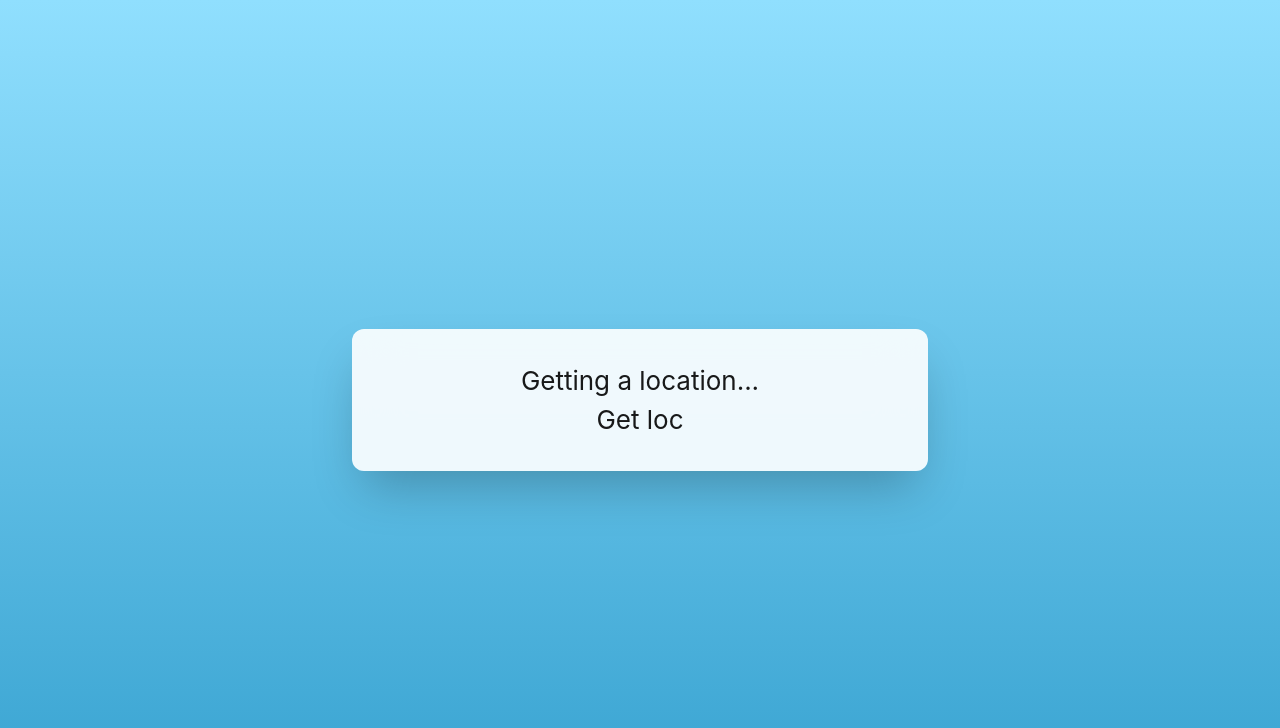
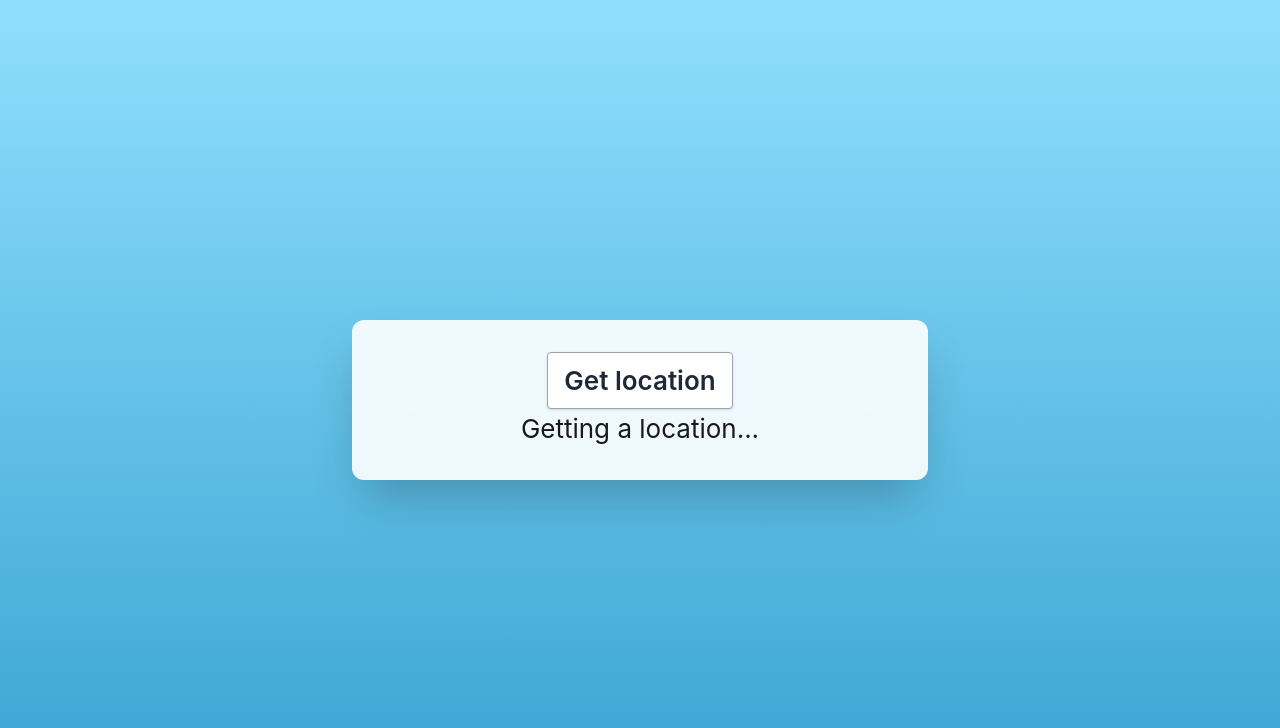
Before and after one commit to krytoss/weather, a React (Create React App) app: page / in a window 1280 px wide. Shown: the top 728 px of the page. Built offline with nearby package versions, Linux system fonts and the light colour scheme; no server answers; the HTML template or start-up script is replaced by a standard one.

Commit message:
added button component

```diff
--- /dev/null
+++ b/src/components/Button.js
@@ -0,0 +1,17 @@
+const Button = ({ value, className, onClick }) => {
+
+    const handleClick = () => {
+        onClick()
+    }
+
+    return (
+        <button
+            className={'btn font-semibold py-2 px-4 border rounded shadow ' + className}
+            onClick={ handleClick }
+        >
+            {value}
+        </button>
+    )
+}
+
+export default Button
--- a/src/components/WeatherApp.js
+++ b/src/components/WeatherApp.js
@@ -1,4 +1,5 @@
 import { useState, useEffect, useCallback } from "react"
+import Button from "./Button"
 
 const WeatherApp = ({ setTimeClass }) => {
 
@@ -7,6 +8,7 @@ const WeatherApp = ({ setTimeClass }) => {
     const [weather, setWeather] = useState(null)
 
     const getLocation = useCallback(() => {
+        setLocation(null)
         if (navigator.geolocation) {
             navigator.geolocation.getCurrentPosition(
                 locationSuccess,
@@ -75,6 +77,7 @@ const WeatherApp = ({ setTimeClass }) => {
 
     return (
         <div id='weather' className='p-10 max-w-xl md:px-10 md:py-8 backdrop-blur-xl w-full rounded-xl bg-white/90 text-black/90 shadow-2xl'>
+            <Button onClick={ getLocation } className='bg-white hover:bg-gray-100 text-gray-800 border-gray-400' value='Get location'/>
             { !location && <p>Getting a location...</p> }
             { city && <h3 className='text-3xl'>{ city }</h3>}
             { weather &&
@@ -83,7 +86,6 @@ const WeatherApp = ({ setTimeClass }) => {
                     (feels like { Math.round(weather.main.feels_like) } °C)
                 </p>
             }
-            <button onClick={ getLocation }>Get loc</button>
         </div>
     )
 }
```
